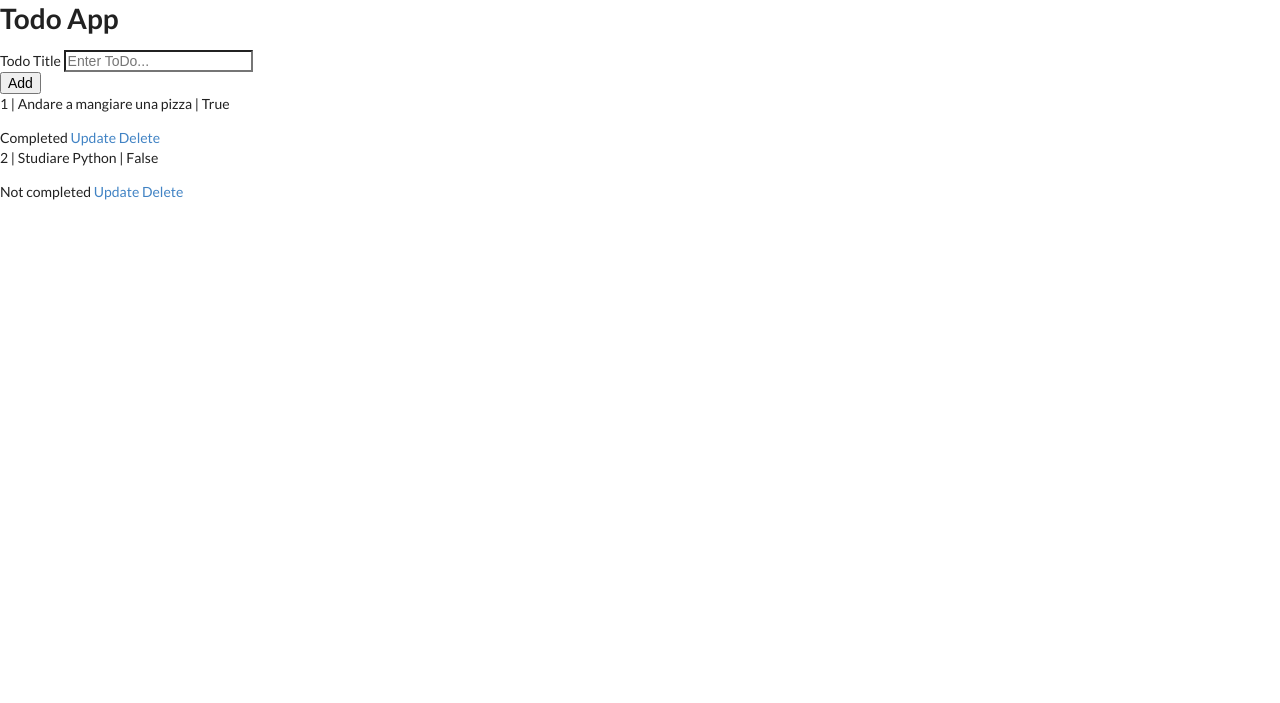
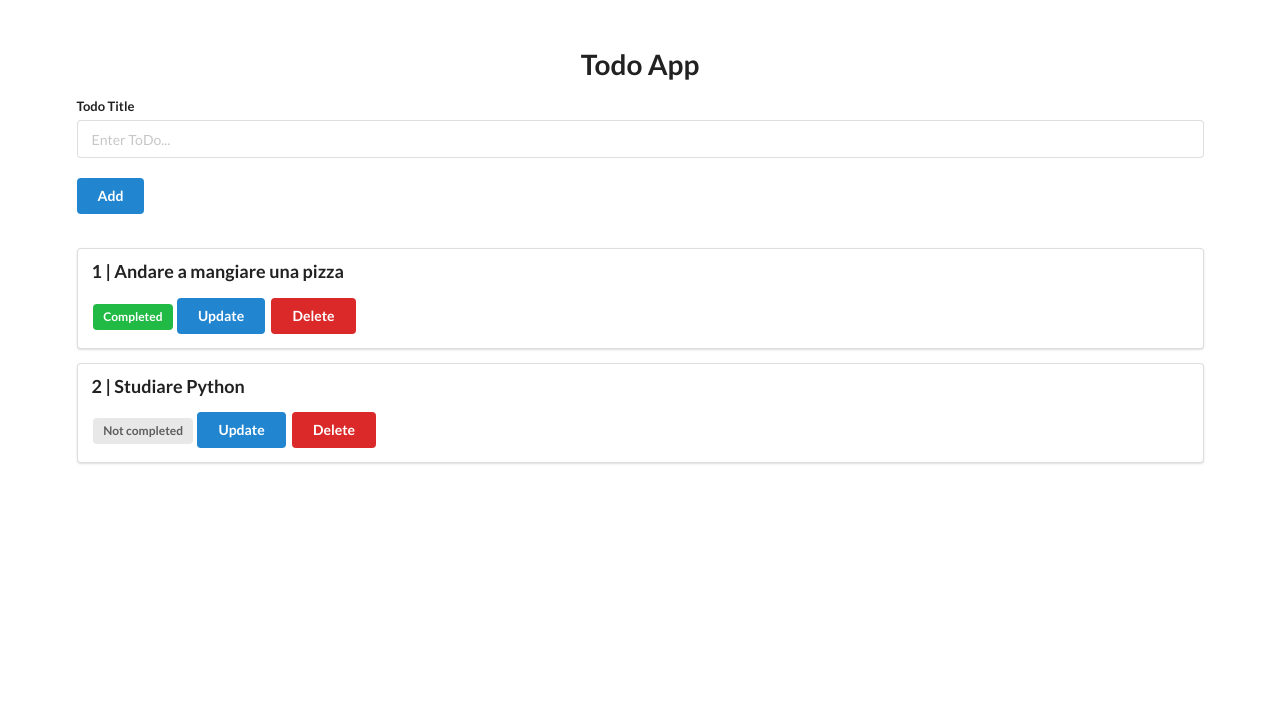
Before and after one commit to pinguinato/todo-flask, a Flask app: page / in a window 1280 px wide. Shown: the top 703 px of the page. Before the commit the page ends 200 px from the top, so only its background shows below. Run offline with Flask 2, Linux system fonts and the light colour scheme; data comes from the database, SQL or seed files in the repository; both versions use the stored data as it was after the commit.

Commit message:
Aggiornamento README.md e inserimento classi HTML/CSS

```diff
--- a/templates/base.html
+++ b/templates/base.html
@@ -9,32 +9,35 @@
     <script src="{{ url_for('static', filename='js/semantic.min.js') }}"></script>
 </head>
 <body>
-    <h1>Todo App</h1>
+<div class="ui container" style="margin-top: 50px;">
+    <h1 class="ui center aligned header">Todo App</h1>
 
-    <form action="/add" method="POST">
-        <div>
+    <form class="ui form" action="/add" method="POST">
+        <div class="field">
             <label for="title">Todo Title</label>
             <input type="text" name="title" placeholder="Enter ToDo...">
             <br>
-            <button type="submit" name="Add">Add</button>
+            <br>
+            <button class="ui blue button" type="submit" name="Add">Add</button>
         </div>
     </form>
+    <br>
 
     {% for todo in todo_list %}
-
-        <p>{{ todo.id }} | {{ todo.title }} | {{ todo.complete }}</p>
+    <div class="ui segment">
+        <p class="ui big header">{{ todo.id }} | {{ todo.title }}</p>
 
         {% if todo.complete == False %}
-            <span>Not completed</span>
+            <span class="ui gray label">Not completed</span>
         {% else %}
-            <span>Completed</span>
+            <span class="ui green label">Completed</span>
         {% endif %}
 
         <!-- update and delete buttons -->
-        <a href="/update/{{ todo.id }}">Update</a>
-        <a href="/delete/{{ todo.id }}">Delete</a>
-
+        <a class="ui blue button" href="/update/{{ todo.id }}">Update</a>
+        <a class="ui red button" href="/delete/{{ todo.id }}">Delete</a>
+    </div>
     {% endfor %}
-
+</div>
 </body>
 </html>
```
Also changed, not shown: README.md, db.sqlite, todo-flask-final.JPG (added).
